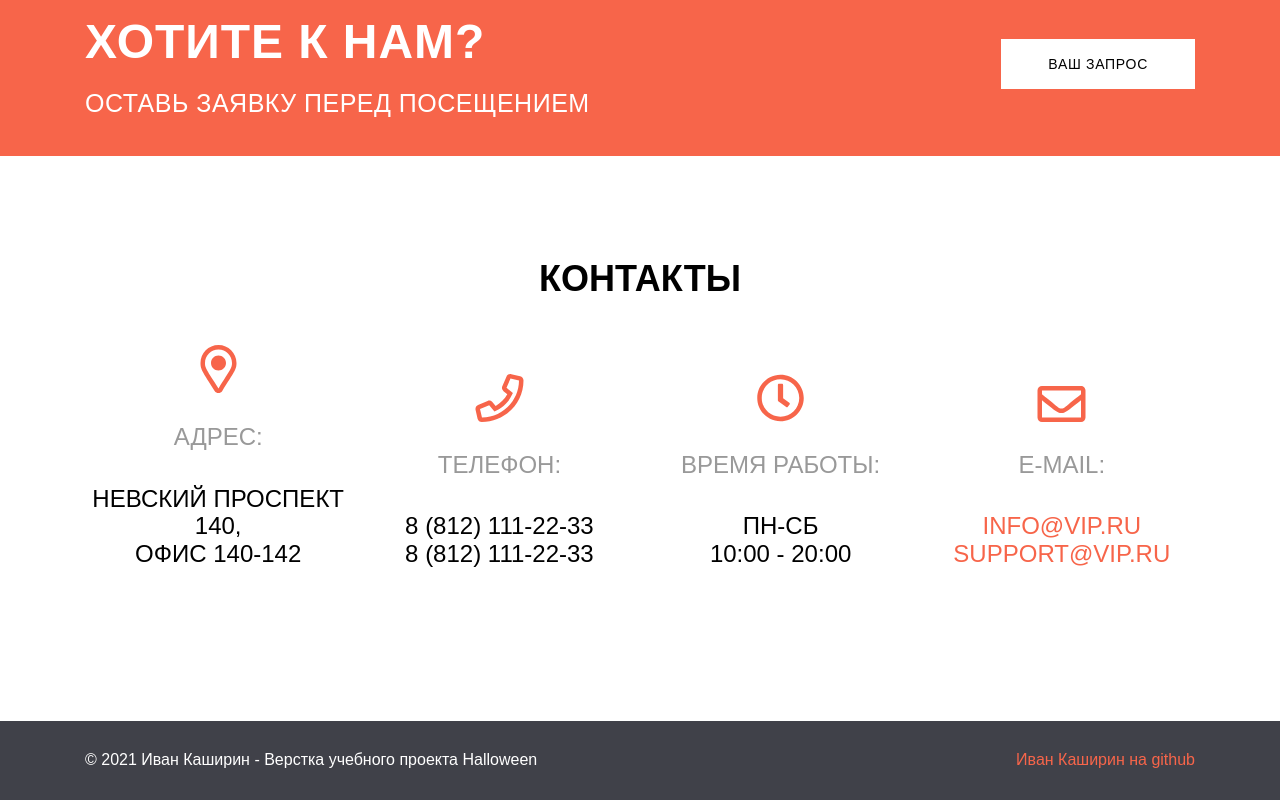
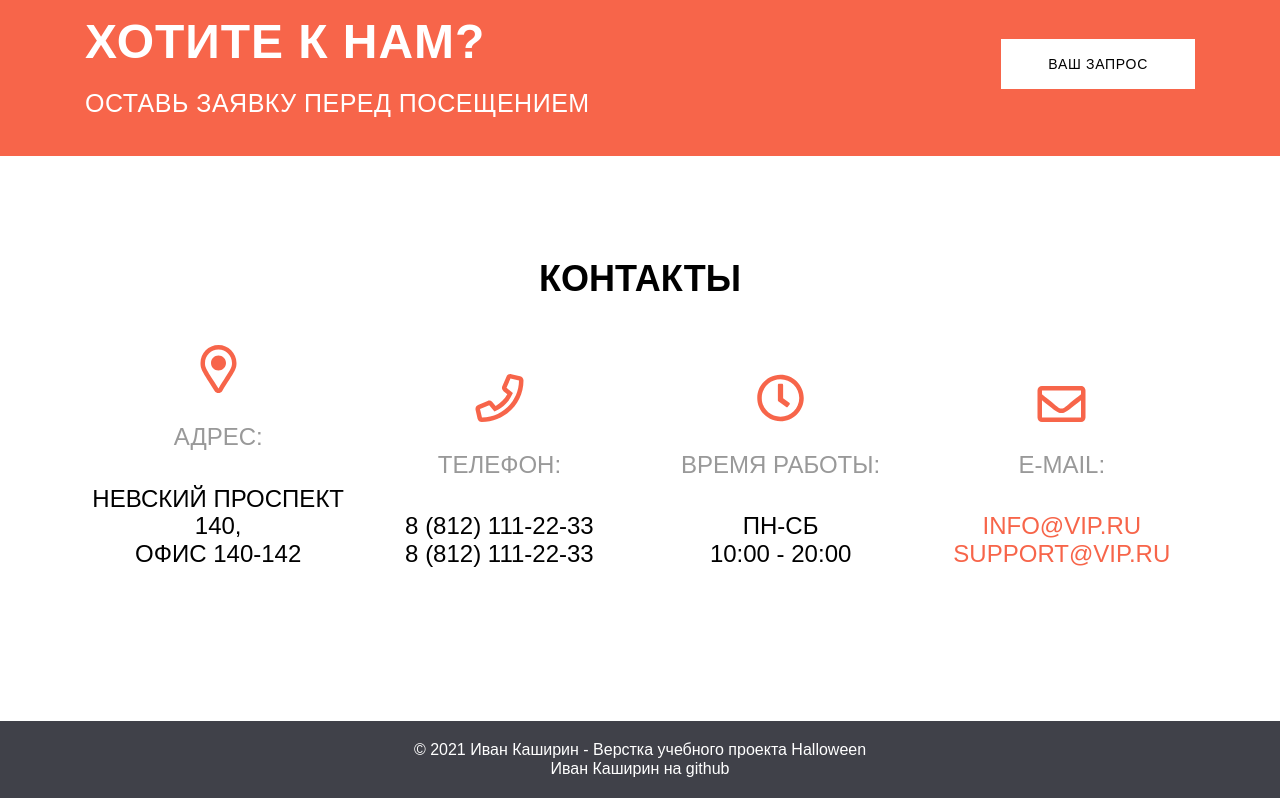
Before and after one commit to frontend200tb/halloween, a plain HTML site: page index.html in a window 1280 px wide. Shown: the part 3855-4655 px from the top of the page. Drawn offline with Linux system fonts and the light colour scheme; a web font is replaced by a local one.

Commit message:
Add files via upload

```diff
--- a/css/style.css
+++ b/css/style.css
@@ -217,6 +217,9 @@ h1+p{
     height: 28px;
     background-repeat: no-repeat;
 }
+
+
+/*Footer*/
 .footer-contact{
     display: flex;
     justify-content: space-between;
@@ -241,19 +244,21 @@ h1+p{
 .footer-contact>div:last-child{
     color:#F7654A;
 }
-.box-footer{
-    display: flex;
-    justify-content: space-between;
-    align-items: center;
-}
-.box-footer a{
-    color: #F7654A;
-    text-decoration: none;
-}
-.footer{
+
+.footer {
     background-color: #404149;
-    padding: 30px 0px;
+    padding: 20px 0px;
     font-family: Open Sans, sans-serif;
     color: #FFFFFF;
     font-size: 16px;
+    text-align: center;
 }
+
+.footer a {
+    color: #FFFFFF;
+    text-decoration: none;
+}
+
+.copyright {
+    padding: 5px;
+}
```
